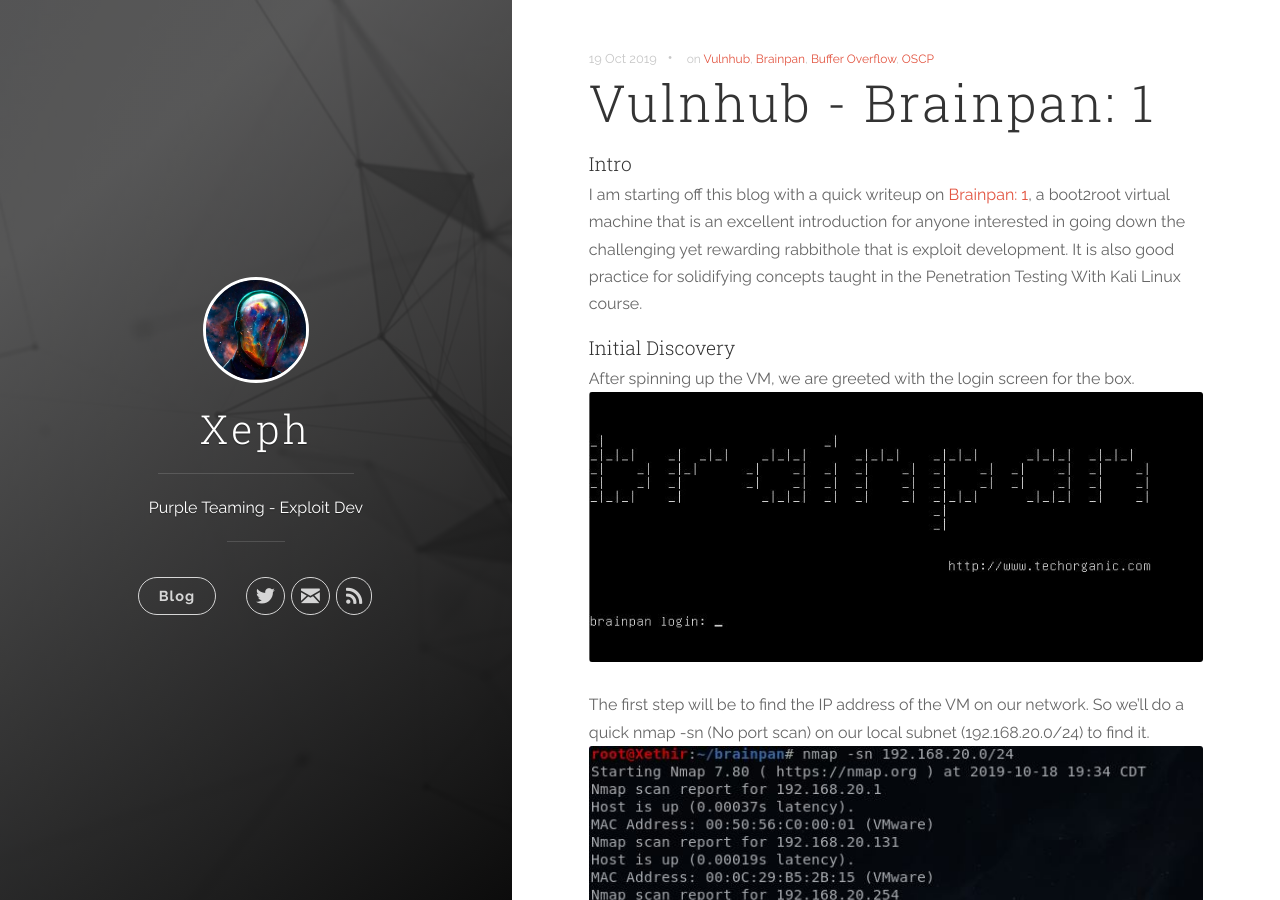
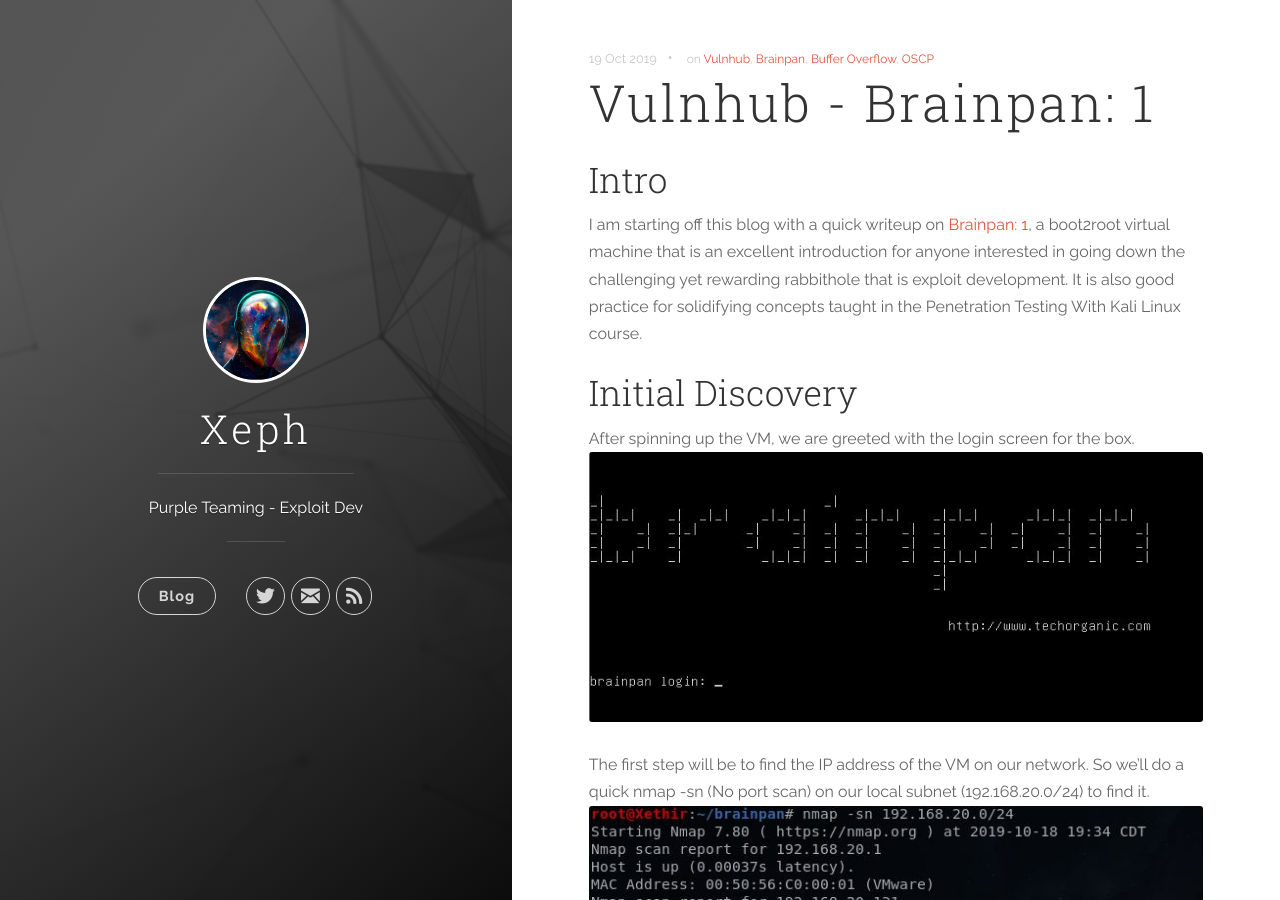
Before and after one commit to avocadosec/xepherus.github.io, a Jekyll site: the page built from _posts/2019-10-18-Vulnhub-Brainpan-1.markdown, in a window 1280 px wide and 900 px high. Built offline with Jekyll 4.4.1, drawn with Linux system fonts in a browser that asks for light colours.

````diff
--- a/_posts/2019-10-18-Vulnhub-Brainpan-1.markdown
+++ b/_posts/2019-10-18-Vulnhub-Brainpan-1.markdown
@@ -5,13 +5,13 @@ categories: [Writeup]
 tags: [Vulnhub, Brainpan, Buffer Overflow, OSCP]
 ---
 
-#### Intro
+## Intro
 
 I am starting off this blog with a quick writeup on [Brainpan: 1][brainpan-link], a boot2root virtual machine that is an excellent introduction for anyone interested
 in going down the challenging yet rewarding rabbithole that is exploit development.
 It is also good practice for solidifying concepts taught in the Penetration Testing With Kali Linux course.
 
-#### Initial Discovery
+## Initial Discovery
 
 After spinning up the VM, we are greeted with the login screen for the box.
 ![](/images/brainpan-1/1.jpg)
@@ -25,7 +25,7 @@ Now we will run another nmap scan on that IP. This time with some additional fla
 
 Looks like we get two open ports and a lot of text in the banner grab results.
 
-#### Web Service (Port 10000)
+## Web Service (Port 10000)
 
 First let's check out port 10000 since it appears to be a web service. The index page seems to be a Veracode PSA about safe coding, interesting...
 ![](/images/brainpan-1/4.jpg)
@@ -39,7 +39,7 @@ We quickly get an interesting /bin directory back, lets check it out.
 All that seems to be present is an executable file, we'll go ahead and download it.
 At this point we can check what is running on port 9999.
 
-#### Mystery Service (Port 9999)
+## Mystery Service (Port 9999)
 
 ![](/images/brainpan-1/7.jpg)
 
@@ -52,7 +52,7 @@ We did not get an access denied message that time, and when we try to connect we
 
 It seems like the application running on that port crashed as a result, so lets go ahead and restart the Brainpan VM to bring it back up and move on to the binary we found on the web service.
 
-#### Reproducing the Crash
+## Reproducing the Crash
 
 Since this is an executable file, we should move it over to a windows machine for further testing.
 In this case I am using a 32 bit Windows 7 VM with Immunity Debugger and Mona installed.
@@ -97,7 +97,7 @@ s.close()
 The script can be executed with the target IP as an argument:
 `# python3 exploit.py 192.168.20.129`
 
-#### Finding the Offset
+## Finding the Offset
 
 Since we can reproduce the crash by sending 1000 bytes to the application, we need to send a unique pattern of bytes so we can find out exactly where our payload overwrites EIP.
 There are lots of ways to generate a pattern, such as the pattern_create and pattern_offset ruby scripts included in the Metasploit Framework.
@@ -127,7 +127,7 @@ Our new payload should look like this:
 Restart, reattach, and send the updated payload, now EIP is overwritten with the hex equivalent of B (42) and the ESP register is pointing to the very beginning of our C's.
 ![](/images/brainpan-1/16.jpg)
 
-#### Redirecting Execution
+## Redirecting Execution
 
 So now we have control over the EIP register, which gives us the ability to execute any instruction in the application or associated DLLs. *As long as we have a consistent address to use.*
 In this case, the ESP register is pointing to the beginning of our C's, so all we need is a simple JMP ESP instruction to redirect execution to an area of memory that we control.
@@ -153,7 +153,7 @@ Now we can set a breakpoint at 0x311712F3 in Immunity and try this new payload t
 After hitting F8, ESP should be pointing to the beginning of our C's.
 ![](/images/brainpan-1/20.jpg)
 
-#### Checking for Bad Characters
+## Checking for Bad Characters
 
 We now have control over EIP, and can reliably redirect execution to a section of the stack that we have control over. So all that is left is replacing the C's in our payload with usable shellcode to give us a reverse shell.
 In order to generate the shellcode, we first need to identify any bad characters that may truncate or otherwise mangle our payload. Mona has our back again with `!mona bytearray`.
@@ -181,7 +181,7 @@ payload = (b"A" * 524) + b"\xf3\x12\x17\x31" + chars + b'\r\n'
 After sending this new payload, we inspect the content in dump to look for any missing/truncated characters.
 ![](/images/brainpan-1/22.jpg)
 
-#### Generating Shellcode
+## Generating Shellcode
 
 Looks like there are no missing characters! This means that the null byte (\x00) was all we need to worry about. Next we'll generate some shellcode with msfvenom.
 All we need in this case is a standard windows reverse tcp payload. The following command was used to generate the shellcode:
@@ -248,7 +248,7 @@ s.send(payload)
 s.close()
 ```
 
-#### Run the Exploit
+## Run the Exploit
 
 Now lets test it out on our debugging machine. First we'll setup a listener on port 4444 with netcat and then run the exploit script against the debugging VM's IP.
 ![](/images/brainpan-1/23.jpg)
@@ -256,7 +256,7 @@ Now lets test it out on our debugging machine. First we'll setup a listener on p
 Now we just need to run it against the Brainpan VM, hmm...
 ![](/images/brainpan-1/24.jpg)
 
-#### Privilege Escalation
+## Privilege Escalation
 
 We don't have access to whoami, which is strange. It appears that we may be inside a Linux environment given the .sh file and directory "structure". Following this logic, lets assume /bin is present and attempt to run /bin/sh.
 ![](/images/brainpan-1/25.jpg)
````
